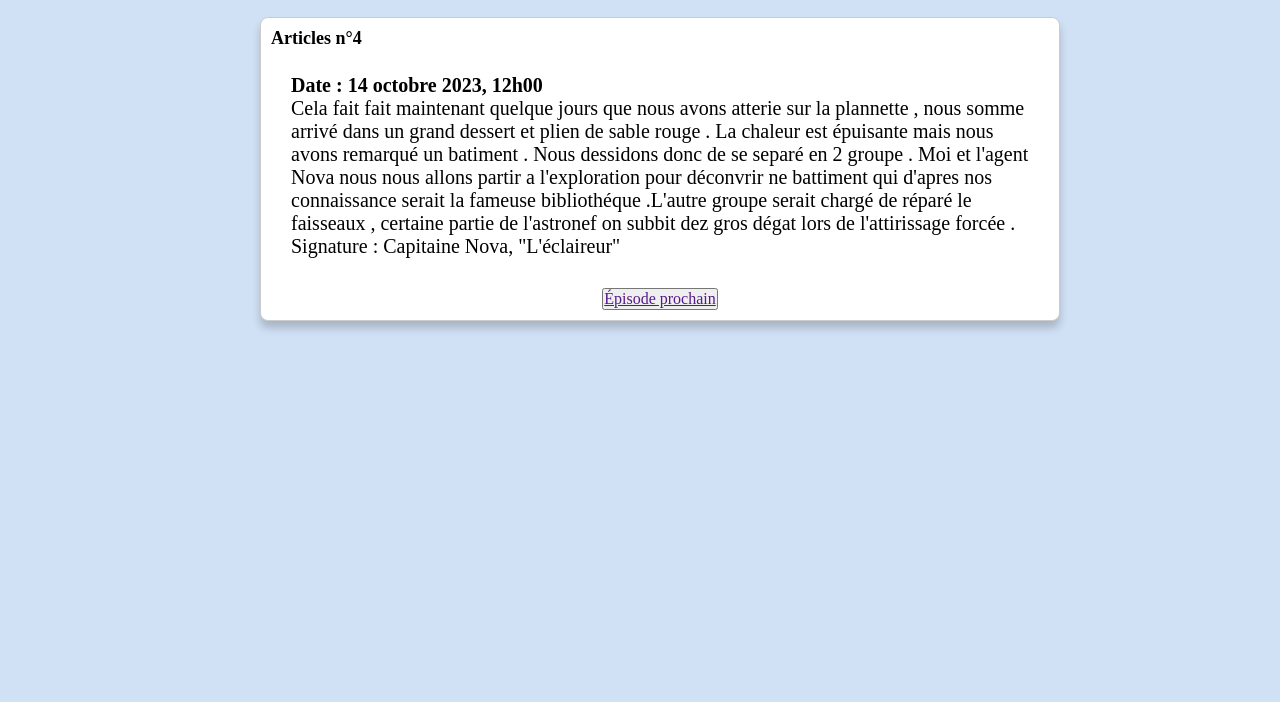
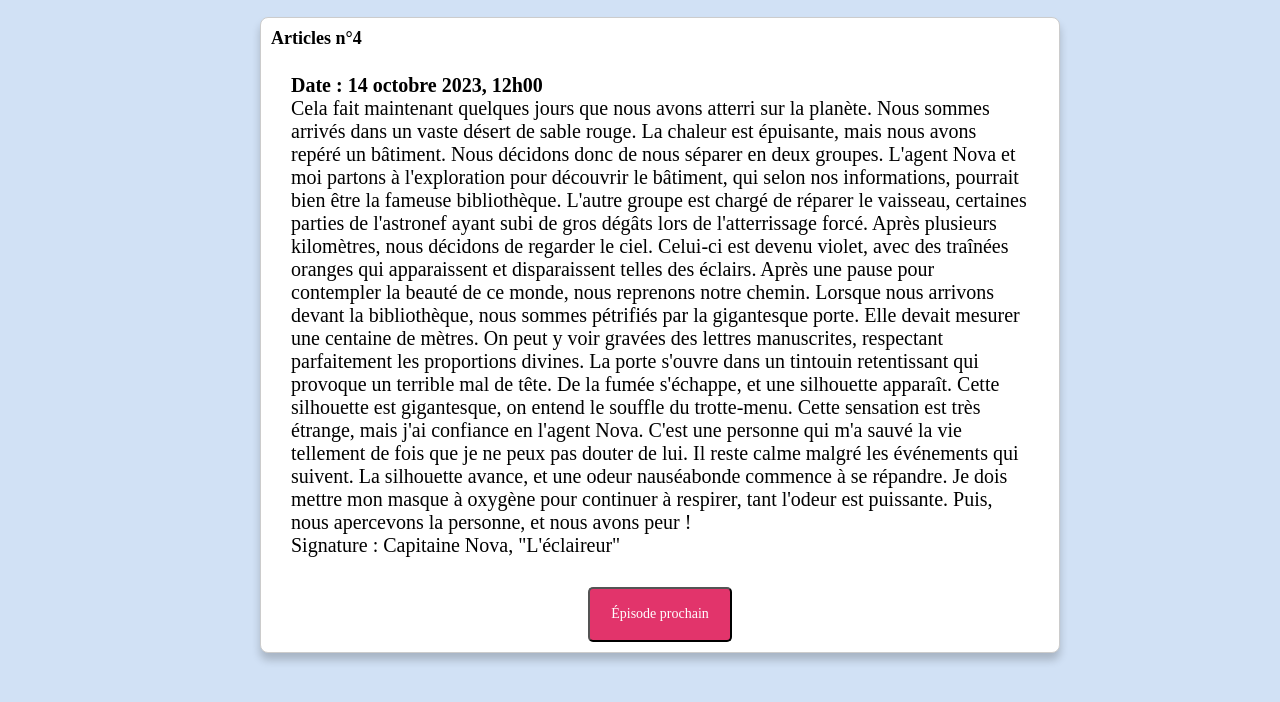
Before and after one commit to LeCodeEtMoi/Space, a plain HTML site: page Articles/article4.html in a window 1280 px wide. Shown: the part 46-748 px from the top of the page. Drawn offline with nearby package versions, Linux system fonts and the light colour scheme.

Commit message:
Mise a jours articles

```diff
--- a/Articles/article4.html
+++ b/Articles/article4.html
@@ -25,10 +25,11 @@
          <div class="card-content">
             <h3>Articles n°4</h3>
             <p><b>Date : 14 octobre 2023, 12h00</b><br>
-               Cela fait fait maintenant quelque jours que nous avons atterie sur la plannette , nous somme arrivé dans un grand dessert et plien de sable rouge .  La chaleur est épuisante mais nous avons remarqué un batiment . Nous dessidons donc de se separé en 2 groupe . Moi et l'agent Nova nous nous allons partir a l'exploration pour déconvrir ne battiment qui d'apres nos connaissance serait la fameuse bibliothéque .L'autre groupe serait chargé de réparé le faisseaux , certaine partie de l'astronef on subbit dez gros dégat lors de l'attirissage forcée .
+               Cela fait maintenant quelques jours que nous avons atterri sur la planète. Nous sommes arrivés dans un vaste désert de sable rouge. La chaleur est épuisante, mais nous avons repéré un bâtiment. Nous décidons donc de nous séparer en deux groupes. L'agent Nova et moi partons à l'exploration pour découvrir le bâtiment, qui selon nos informations, pourrait bien être la fameuse bibliothèque. L'autre groupe est chargé de réparer le vaisseau, certaines parties de l'astronef ayant subi de gros dégâts lors de l'atterrissage forcé.
 
+               Après plusieurs kilomètres, nous décidons de regarder le ciel. Celui-ci est devenu violet, avec des traînées oranges qui apparaissent et disparaissent telles des éclairs. Après une pause pour contempler la beauté de ce monde, nous reprenons notre chemin. Lorsque nous arrivons devant la bibliothèque, nous sommes pétrifiés par la gigantesque porte. Elle devait mesurer une centaine de mètres. On peut y voir gravées des lettres manuscrites, respectant parfaitement les proportions divines. La porte s'ouvre dans un tintouin retentissant qui provoque un terrible mal de tête. De la fumée s'échappe, et une silhouette apparaît. Cette silhouette est gigantesque, on entend le souffle du trotte-menu. Cette sensation est très étrange, mais j'ai confiance en l'agent Nova. C'est une personne qui m'a sauvé la vie tellement de fois que je ne peux pas douter de lui. Il reste calme malgré les événements qui suivent. La silhouette avance, et une odeur nauséabonde commence à se répandre. Je dois mettre mon masque à oxygène pour continuer à respirer, tant l'odeur est puissante. Puis, nous apercevons la personne, et nous avons peur !
 
-Signature : Capitaine Nova, "L'éclaireur"
+               <br>Signature : Capitaine Nova, "L'éclaireur"
 
    </div>
 
--- a/css.css
+++ b/css.css
@@ -1,3 +1,9 @@
+* {
+  margin: 0;
+  padding: 0;
+  box-sizing: border-box;
+
+}
 body{
   background-color: #d1e1f5;
 }
@@ -34,12 +40,7 @@ nav ul li a {
 nav ul li a:hover {
   background-color: #ec799e;
 }
-* {
-  margin: 0;
-  padding: 0;
-  box-sizing: border-box;
 
-}
 h1 {
   font-family: 'Roboto';
 }
@@ -111,9 +112,29 @@ h1 {
 
 .card-content a {
   display: inline-block;
-  background-color: #ccc;
+  background-color: #e2346b;
   color: #fff;
   padding: 5px 10px;
   border-radius: 4px;
   text-decoration: none;
 }
+
+button {
+  border-radius: 5px;
+  background-color: #e2346b;
+  color: white;
+  padding: 1.25em 1.5em;
+  overflow-x: auto;
+  font-size: .875em;
+
+}
+button:hover{
+  background-color: #ec799e;
+  color: wite;
+}
+
+button a{
+  color: white;
+  text-decoration: none;
+
+}
```
Also changed, not shown: Articles/article3.html (+1 -1 lines), Le-carnet-de-bord.html (+8 -1 lines).
